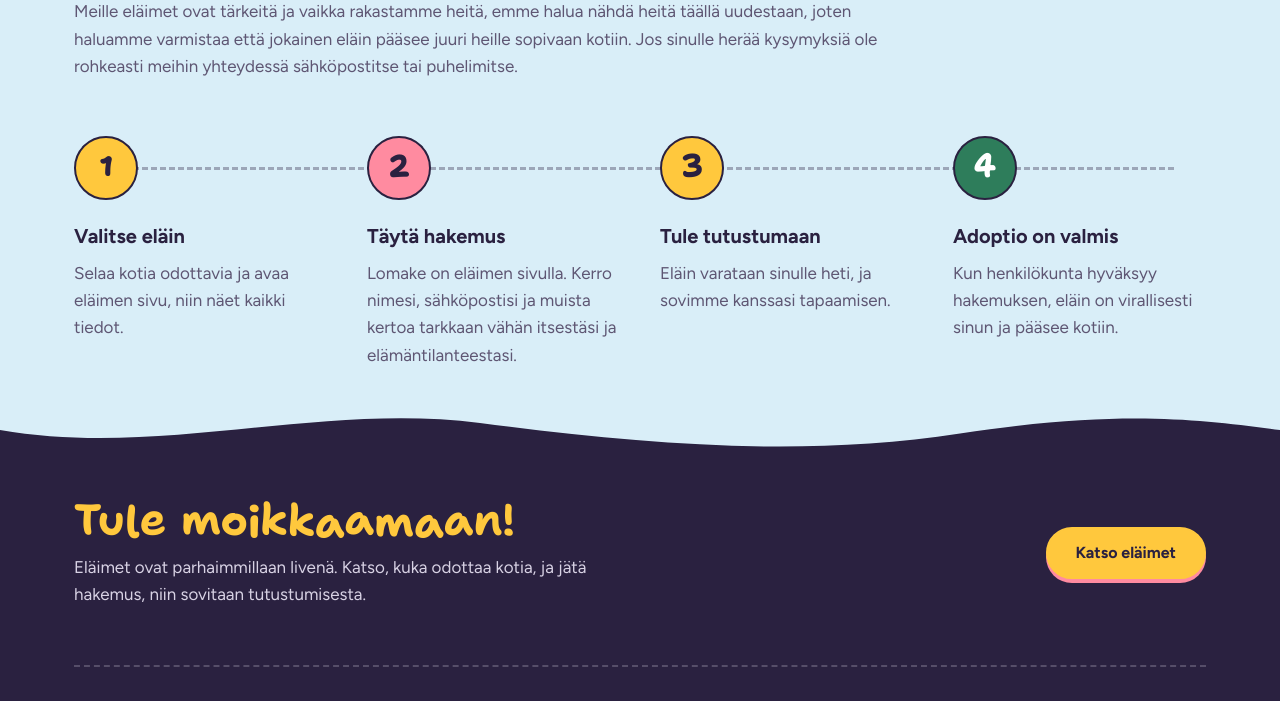
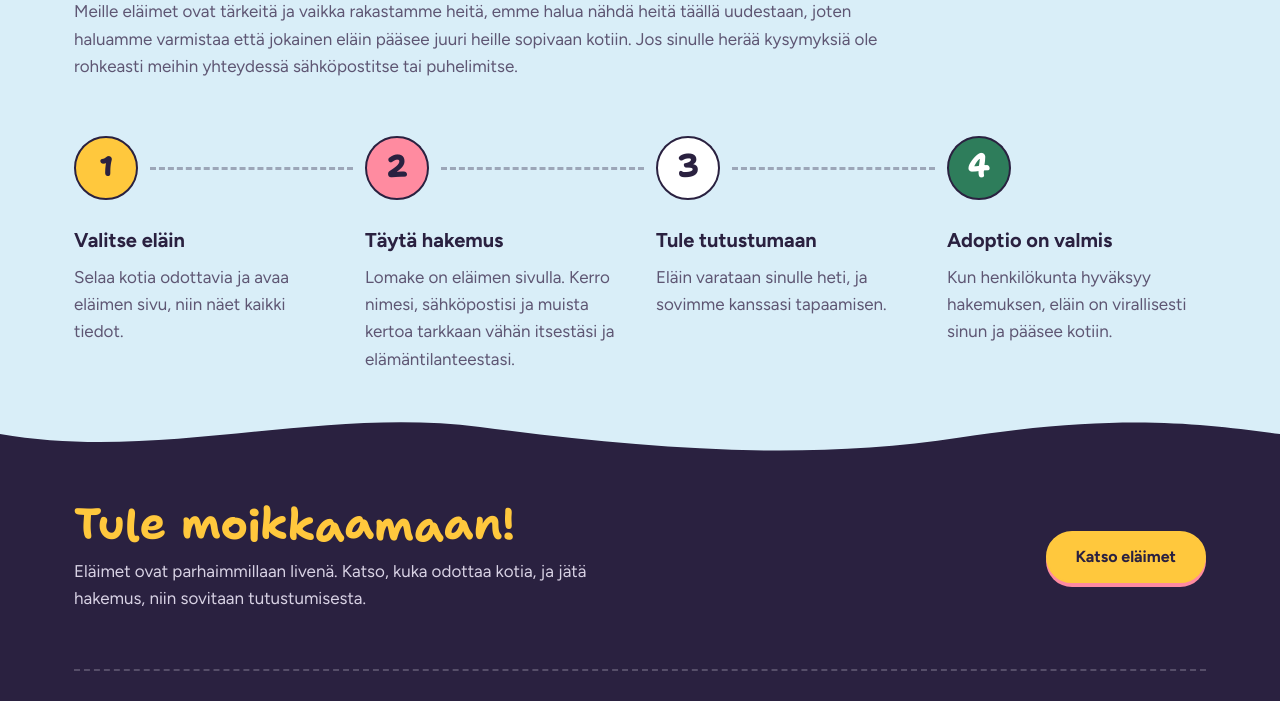
Before and after one commit to situ03/Vaasa_Elainsuoja_web_application, a plain HTML site: page frontend/index.html in a window 1280 px wide. Shown: the part 2140-2841 px from the top of the page. Drawn offline with Linux system fonts and the light colour scheme; no server answers.

Commit message:
Toivottavasti viimeinen korjaus. Huomattu Näin adoptio etenee osiossa 4 kohdan eli adoptoi olevan eri rivillä, ei yhditettynä katkoviivaan ja johdantokappaleen väli otsikkoon ja numeroihin korjattu. Toivottavasti.

```diff
--- a/frontend/style.css
+++ b/frontend/style.css
@@ -15,16 +15,16 @@
 }
 
 :root {
-  --ink: #2A2140;        /* mustikka: teksti */
-  --ink-soft: #5E5673;   /* toissijainen teksti */
-  --sun: #FFC83D;        /* voikukka: pääväri */
+  --ink: #2A2140;
+  --ink-soft: #5E5673;
+  --sun: #FFC83D;
   --sun-pale: #FFF1C2;
-  --nose: #FF8BA0;       /* tassunpohja: korostus */
+  --nose: #FF8BA0;
   --nose-pale: #FFE1E7;
-  --leaf: #2E7D5B;       /* kuusi: vapaana */
+  --leaf: #2E7D5B;
   --leaf-pale: #DDF1E6;
-  --sky: #D9EEF8;        /* taivas: rauhalliset osiot */
-  --milk: #FFFEFA;       /* sivun tausta */
+  --sky: #D9EEF8;
+  --milk: #FFFEFA;
   --line: #E7E1EF;
   --error: #C2273D;
 
@@ -159,6 +159,7 @@ img { max-width: 100%; }
 }
 .btn:disabled { cursor: wait; }
 
+
 .wave { display: block; width: 100%; height: 56px; }
 
 /* ---------- Hero ---------- */
@@ -189,7 +190,7 @@ img { max-width: 100%; }
   transform: rotate(2.5deg);
 }
 .hero-photo::before {
-  /* teippi */
+
   content: "";
   position: absolute;
   z-index: 2;
@@ -235,6 +236,7 @@ img { max-width: 100%; }
   box-shadow: 0 6px 14px -6px rgba(42, 33, 64, 0.35);
 }
 
+
 .paw-trail {
   position: absolute;
   left: 0; right: 0; bottom: 0;
@@ -258,7 +260,6 @@ img { max-width: 100%; }
 .paw:nth-child(5) { left: 27%; transform: rotate(82deg);  animation-delay: 1.22s; }
 .paw:nth-child(6) { left: 33%; transform: rotate(96deg);  animation-delay: 1.4s; }
 
-/* ---------- Eläinlista ---------- */
 .list-header {
   display: flex;
   justify-content: space-between;
@@ -285,6 +286,7 @@ img { max-width: 100%; }
 .filter:active { transform: scale(0.94); }
 .filter.active { background: var(--sun); }
 
+
 .grid {
   display: grid;
   grid-template-columns: repeat(auto-fill, minmax(250px, 1fr));
@@ -306,6 +308,7 @@ img { max-width: 100%; }
 .card:nth-child(3n) { transform: rotate(-0.5deg); }
 .card:hover { transform: rotate(0deg) translateY(-6px); box-shadow: 0 2px 4px rgba(42, 33, 64, 0.1), 0 24px 36px -12px rgba(42, 33, 64, 0.35); }
 .card::before {
+
   content: "";
   position: absolute;
   z-index: 2;
@@ -336,6 +339,7 @@ img { max-width: 100%; }
 .card-body p { color: var(--ink-soft); font-size: 16px; }
 .card-body .breed { margin-bottom: 16px; font-size: 15px; }
 .card-body .btn { margin-top: auto; min-height: 46px; width: 100%; }
+
 
 .badge {
   position: absolute;
@@ -415,6 +419,8 @@ img { max-width: 100%; }
 /* ---------- Prosessi ---------- */
 .process { background: var(--sky); }
 .process > .wave { margin-top: -1px; }
+.process h2 { margin-bottom: 48px; }
+
 .process h2:has(+ p) { margin-bottom: 20px; }
 .process h2 + p { max-width: 48em; margin-bottom: 56px; color: var(--ink-soft); }
 .steps {
@@ -422,17 +428,20 @@ img { max-width: 100%; }
   margin: 0; padding: 0;
   display: grid;
   grid-template-columns: repeat(4, 1fr);
-  gap: 40px;
+  gap: 32px;
   position: relative;
 }
-.steps::before {
+
+.steps li:not(:last-child)::after {
   content: "";
   position: absolute;
-  top: 31px; left: 32px; right: 32px;
+  top: 31px;
+  left: 76px;
+  right: -20px;
   border-top: 3px dashed rgba(42, 33, 64, 0.35);
 }
 .steps li { position: relative; display: flex; flex-direction: column; gap: 8px; }
-.steps strong { font-size: 20px; margin-top: 12px; }
+.steps strong { font-size: 20px; margin-top: 16px; }
 .steps span.muted { max-width: 22em; }
 .step-num {
   width: 64px; height: 64px;
@@ -447,6 +456,7 @@ img { max-width: 100%; }
   position: relative;
 }
 .steps li:nth-child(2) .step-num { background: var(--nose); }
+.steps li:nth-child(3) .step-num { background: #fff; }
 .steps li:nth-child(4) .step-num { background: var(--leaf); color: #fff; }
 
 /* ---------- Footer ---------- */
@@ -661,7 +671,6 @@ img { max-width: 100%; }
 .timeline strong { font-size: 20px; display: block; margin-top: 7px; margin-bottom: 4px; }
 .timeline p { color: var(--ink-soft); max-width: 36em; }
 
-
 .values-section { background: var(--sun-pale); }
 .values-section h2 { margin-bottom: 48px; }
 .values { display: grid; grid-template-columns: repeat(3, 1fr); gap: 36px; }
@@ -679,7 +688,7 @@ img { max-width: 100%; }
 .value:nth-child(2) { background: var(--nose-pale); transform: rotate(1.2deg) translateY(10px); }
 .value:nth-child(3) { background: var(--sky); transform: rotate(-0.6deg); }
 .value::before {
-  /* nasta */
+
   content: "";
   position: absolute;
   top: 12px; left: 50%;
@@ -810,7 +819,7 @@ img { max-width: 100%; }
 .decision-approved { background: var(--leaf-pale); color: var(--leaf); }
 .decision-rejected { background: #EEEAF3; color: var(--ink-soft); }
 
-
+/* ---------- Takaisin ylös -nappi ---------- */
 .to-top {
   position: fixed;
   right: 24px; bottom: 24px;
@@ -867,7 +876,7 @@ a:focus-visible, button:focus-visible, input:focus-visible, textarea:focus-visib
   .values { grid-template-columns: 1fr; max-width: 460px; }
   .value:nth-child(2) { transform: rotate(1.2deg); }
   .steps { grid-template-columns: 1fr; gap: 28px; }
-  .steps::before { top: 32px; bottom: 32px; left: 31px; right: auto; border-top: none; border-left: 3px dashed rgba(42, 33, 64, 0.35); }
+  .steps li:not(:last-child)::after { top: 76px; bottom: -20px; left: 31px; right: auto; border-top: none; border-left: 3px dashed rgba(42, 33, 64, 0.35); }
   .steps li { display: grid; grid-template-columns: 64px 1fr; column-gap: 20px; row-gap: 2px; }
   .steps li .step-num { grid-row: span 2; }
   .steps strong { margin-top: 6px; }
@@ -896,6 +905,7 @@ a:focus-visible, button:focus-visible, input:focus-visible, textarea:focus-visib
   .done-table th, .done-table td { padding: 10px; font-size: 14px; }
 }
 
+/* Käyttäjä on pyytänyt käyttöjärjestelmästä vähemmän liikettä */
 @media (prefers-reduced-motion: reduce) {
   html { scroll-behavior: auto; }
   *, *::before, *::after {
```
